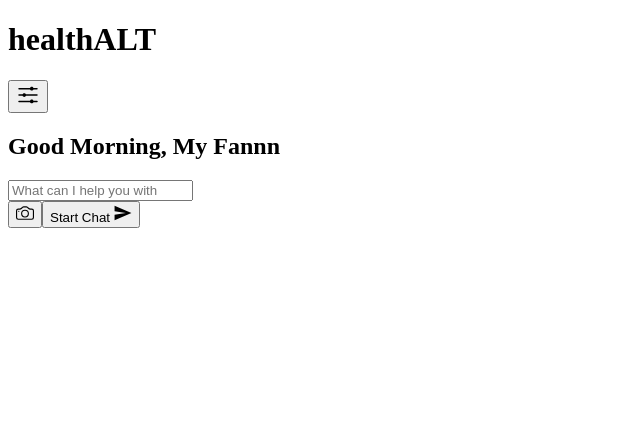
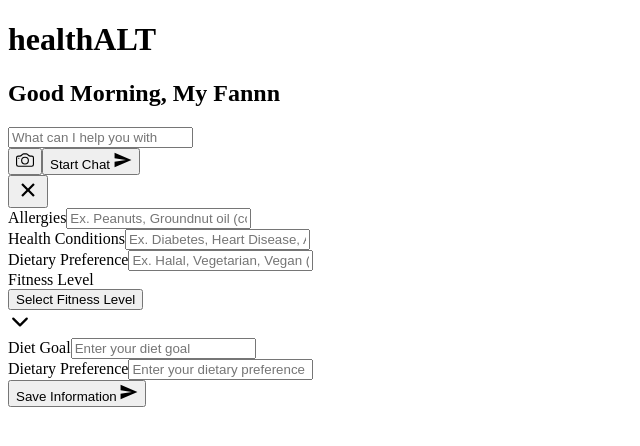
Before and after one commit to Basit-Balogun10/health-alt, a React (Vite) app: page / in a window 1280 px wide. Shown: the top 446 px of the page, without its empty margins (0-640 px from the left). Built offline with nearby package versions, Linux system fonts and the light colour scheme; a web font is replaced by a local one.

Commit message:
feat: implemet side menu form

```diff
--- a/package.json
+++ b/package.json
@@ -24,7 +24,8 @@
     "react": "^18.2.0",
     "react-dom": "^18.2.0",
     "react-icons": "^5.1.0",
-    "react-router-dom": "^6.23.0"
+    "react-router-dom": "^6.23.0",
+    "react-toastify": "^10.0.5"
   },
   "devDependencies": {
     "@testing-library/jest-dom": "^6.4.2",
--- a/src/pages/Home.tsx
+++ b/src/pages/Home.tsx
@@ -1,23 +1,78 @@
-import ThemeContext from 'contexts/ThemeContext'
-import React, { useState, useEffect, useContext } from 'react'
+import React, { useState, useEffect } from 'react'
 import { BsCamera } from 'react-icons/bs'
-import { IoSendSharp } from 'react-icons/io5'
 import { IoIosOptions } from 'react-icons/io'
+import { IoSendSharp, IoCloseSharp, IoChevronDown } from 'react-icons/io5'
+import { capitalizeString } from 'utils'
 
 const HomePage = () => {
-  const [sideMenuIsVisible, setSideMenuIsVisible] = useState(false)
+  const [sideMenuIsVisible, setSideMenuIsVisible] = useState(true)
+  const [fitnessLevelDropdownOpen, setFitnessLevelDropdownOpen] =
+    useState(false)
+  const [formData, setFormData] = useState({
+    allergies: [],
+    dietGoal: '',
+    dietaryPreference: '',
+    healthConditions: [],
+    fitnessLevel: '',
+    lifeStage: ''
+  })
+
+  useEffect(() => {
+    const storedFormData = localStorage.getItem('formData')
+    if (storedFormData) {
+      setFormData(JSON.parse(storedFormData))
+    }
+  }, [])
+
+  const handleFitnessLevelChange = (level) => {
+    setFormData({ ...formData, fitnessLevel: level })
+    setFitnessLevelDropdownOpen(false) // Close the dropdown after selection
+  }
+
+  const handleFormChange = (e) => {
+    const { name, value, type, checked } = e.target
+    if (type === 'checkbox') {
+      if (checked) {
+        setFormData((prevData) => ({
+          ...prevData,
+          [name]: [...prevData[name], value]
+        }))
+      } else {
+        setFormData((prevData) => ({
+          ...prevData,
+          [name]: prevData[name].filter((item) => item !== value)
+        }))
+      }
+    } else {
+      setFormData((prevData) => ({
+        ...prevData,
+        [name]: value
+      }))
+    }
+  }
+
+  const handleSubmit = (e) => {
+    e.preventDefault()
+    localStorage.setItem('formData', JSON.stringify(formData))
+    // You can perform any additional actions with the form data here
+  }
 
   return (
     <div className="relative overflow-hidden">
+      <div
+        className={`${
+          sideMenuIsVisible ? 'w-2/3' : 'w-full'
+        } flex-col items-center justify-center`}
+      >
         {/* A. Topmost section */}
         <div className="mb-12 flex items-center justify-between px-4 py-2">
           {/* Logo */}
           <div className="flex-1 text-center">
-          <h1 className="font-pacifico text-4xl font-medium tracking-wider">
+            <h1 className="font-[cursive] text-4xl font-medium tracking-wider">
               healthALT
             </h1>
           </div>
-        {/* Icons */}
+          {!sideMenuIsVisible && (
             <div className="flex items-center space-x-4">
               <button
                 onClick={() => setSideMenuIsVisible(true)}
@@ -25,36 +80,190 @@ const HomePage = () => {
               >
                 <IoIosOptions size={24} />
               </button>
-          {/* <HiOutlineMenu size={24} /> */}
             </div>
+          )}
         </div>
 
         {/* B. Next section */}
-      <div className="mx-auto w-1/2 space-y-6 px-4">
+        <div
+          className={`mx-auto ${
+            sideMenuIsVisible ? 'w-3/4' : 'w-1/2'
+          } space-y-6 px-4`}
+        >
           {/* Greeting */}
           <h2 className="text-center text-4xl font-medium">
             Good Morning, My Fannn
           </h2>
-
           {/* Input section */}
           <div className="relative">
             <input
               type="text"
               placeholder="What can I help you with"
-            className="w-full rounded-2xl border border-gray-300 py-4 pl-6 pr-24 focus:outline-none dark:border-gray-600 dark:bg-gray-800"
+              className="w-full rounded-2xl border border-gray-300 py-4 pl-6 pr-24 outline-none focus:outline-none focus:ring-2 dark:hover:border-teal-500 transition-colors ease-in-out focus:ring-teal-700 dark:border-teal-700 dark:bg-gray-800"
             />
             <div className="absolute right-4 top-1/2 flex -translate-y-1/2 space-x-2">
               <button className="rounded-lg bg-red-600 px-3 py-2 dark:bg-gray-900">
                 <BsCamera size={18} />
               </button>
-            <button className="flex items-center rounded-lg bg-red-600 px-3 py-2 dark:bg-red-700">
+              <button className="flex items-center rounded-lg bg-teal-700 px-3 py-2 dark:bg-teal-700">
                 Start Chat <IoSendSharp size={18} className="ml-2" />
               </button>
             </div>
           </div>
         </div>
       </div>
+
+      {/* Side Menu */}
+      <div
+        className={`fixed right-0 top-0 h-screen w-1/3 border-l-2 border-l-teal-800 px-6 shadow-lg transition-transform duration-300 dark:bg-gray-900 ${
+          sideMenuIsVisible ? 'translate-x-0' : 'translate-x-full'
+        }`}
+      >
+        <div className="mt-4 flex justify-end">
+          <button
+            onClick={() => setSideMenuIsVisible(false)}
+            className="rounded-full p-2 transition-colors dark:hover:bg-gray-800"
+          >
+            <IoCloseSharp size={24} className="text-teal-500" />
+          </button>
+        </div>
+        <div className="mt-[4.2rem px-4">
+          {/* <h2 className="mb-4 text-center text-2xl font-medium">
+            Health Information
+          </h2> */}
+          <form onSubmit={handleSubmit}>
+            <div className="mb-4">
+              <label htmlFor="allergies" className="mb-2 block">
+                Allergies
+              </label>
+              <input
+                type="text"
+                name="allergies"
+                value={formData.allergies}
+                placeholder="Ex. Peanuts, Groundnut oil (comma-separated)"
+                className="w-full rounded-lg border px-4 py-2 outline-none focus:ring-2 dark:hover:border-teal-500 transition-colors ease-in-out focus:ring-teal-700 dark:border-teal-700 dark:bg-gray-900"
+                onChange={handleFormChange}
+              />
+            </div>
+
+            <div className="mb-4">
+              <label htmlFor="healthConditions" className="mb-2 block">
+                Health Conditions
+              </label>
+              <input
+                type="text"
+                name="allergies"
+                value={formData.healthConditions}
+                placeholder="Ex. Diabetes, Heart Disease, Anaemia (comma-separated)"
+                className="w-full rounded-lg border px-4 py-2 outline-none focus:ring-2 dark:hover:border-teal-500 transition-colors ease-in-out focus:ring-teal-700 dark:border-teal-700 dark:bg-gray-900"
+                onChange={handleFormChange}
+              />
+            </div>
+
+            <div className="mb-4">
+              <label htmlFor="dietaryPreference" className="mb-2 block">
+                Dietary Preference
+              </label>
+              <input
+                type="text"
+                name="allergies"
+                value={formData.dietaryPreference}
+                placeholder="Ex. Halal, Vegetarian, Vegan (comma-separated)"
+                className="w-full rounded-lg border px-4 py-2 outline-none focus:ring-2 dark:hover:border-teal-500 transition-colors ease-in-out focus:ring-teal-700 dark:border-teal-700 dark:bg-gray-900"
+                onChange={handleFormChange}
+              />
+            </div>
+
+            <div className="mb-4">
+              <label htmlFor="fitnessLevel" className="mb-2 block">
+                Fitness Level
+              </label>
+              <div className="relative">
+                <button
+                  className={`w-full rounded-md border px-4 py-2 text-left dark:hover:border-teal-500 transition-colors ease-in-out focus:ring-2 focus:ring-teal-700 dark:border-teal-700 dark:bg-gray-900 ${
+                    !formData.fitnessLevel ? 'text-gray-300/80' : ''
+                  }`}
+                  onClick={() => {
+                    setFitnessLevelDropdownOpen(!fitnessLevelDropdownOpen)
+                  }}
+                >
+                  {capitalizeString(formData.fitnessLevel) ||
+                    'Select Fitness Level'}
+                </button>
+                <div className="absolute left-[90%] top-[0.55rem] w-full">
+                  <IoChevronDown size={24} className="text-teal-500" />
+                </div>
+                {fitnessLevelDropdownOpen && (
+                  <div className="absolute left-0 top-14 w-full rounded-md border border-gray-300 bg-white shadow-md ring-2 ring-teal-700 dark:border-teal-700 dark:bg-gray-800">
+                    <button
+                      className={`w-full rounded-md px-4 py-2 hover:rounded-none hover:bg-gray-300 dark:bg-gray-800 dark:text-gray-200 dark:hover:bg-teal-700`}
+                      onClick={() => handleFitnessLevelChange('sedentary')}
+                    >
+                      Sedentary (Little or no exercise)
+                    </button>
+                    <button
+                      className={`w-full rounded-md px-4 py-2 hover:rounded-none hover:bg-gray-300 dark:bg-gray-800 dark:text-gray-200 dark:hover:bg-teal-700`}
+                      onClick={() => handleFitnessLevelChange('moderate')}
+                    >
+                      Moderate (Exercise 3-5 days/week)
+                    </button>
+                    <button
+                      className={`w-full rounded-md px-4 py-2 hover:rounded-none hover:bg-gray-300 dark:bg-gray-800 dark:text-gray-200 dark:hover:bg-teal-700`}
+                      onClick={() => handleFitnessLevelChange('active')}
+                    >
+                      Active (Exercise 6-7 days/week)
+                    </button>
+                    <button
+                      className={`w-full rounded-md px-4 py-2 hover:rounded-none hover:bg-gray-300 dark:bg-gray-800 dark:text-gray-200 dark:hover:bg-teal-700`}
+                      onClick={() => handleFitnessLevelChange('veryActive')}
+                    >
+                      Very Active (Exercise multiple times per day)
+                    </button>
+                  </div>
+                )}
+              </div>
+            </div>
+
+            <div className="mb-4">
+              <label htmlFor="dietGoal" className="mb-2 block">
+                Diet Goal
+              </label>
+              <input
+                type="text"
+                name="dietGoal"
+                value={formData.dietGoal}
+                placeholder="Enter your diet goal"
+                className="w-full rounded-lg border px-4 py-2 outline-none focus:ring-2 dark:hover:border-teal-500 transition-colors ease-in-out focus:ring-teal-700 dark:border-teal-700 dark:bg-gray-900"
+                onChange={handleFormChange}
+              />
+            </div>
+            <div className="mb-4">
+              <label htmlFor="dietaryPreference" className="mb-2 block">
+                Dietary Preference
+              </label>
+              <input
+                type="text"
+                name="dietaryPreference"
+                value={formData.dietaryPreference}
+                placeholder="Enter your dietary preference"
+                className="w-full rounded-lg border px-4 py-2 outline-none focus:ring-2 dark:hover:border-teal-500 transition-colors ease-in-out focus:ring-teal-700 dark:border-teal-700 dark:bg-gray-900"
+                onChange={handleFormChange}
+              />
+            </div>
+
+            {/* Add similar input fields for healthConditions and lifeStage */}
+            <div className="mt-6 flex justify-center">
+              <button
+                type="submit"
+                className="flex items-center rounded-md border border-teal-700 bg-teal-700 px-4 py-2 text-white "
+              >
+                Save Information <IoSendSharp size={18} className="ml-3" />
+              </button>
+            </div>
+          </form>
+        </div>
+      </div>
+    </div>
   )
 }
-
 export default HomePage
--- a/src/utils/index.ts
+++ b/src/utils/index.ts
@@ -1,3 +1,7 @@
 export function classNames(...classes: unknown[]): string {
   return classes.filter(Boolean).join(' ')
 }
+
+export const capitalizeString = (str: string): string => {
+  return str.charAt(0).toUpperCase() + str.slice(1)
+}
```
Also changed, not shown: src/App.tsx (+1 -25 lines), 1 other file (tests, documents, lock files or other folders). Lines whose indentation alone changed are shown as unchanged.
